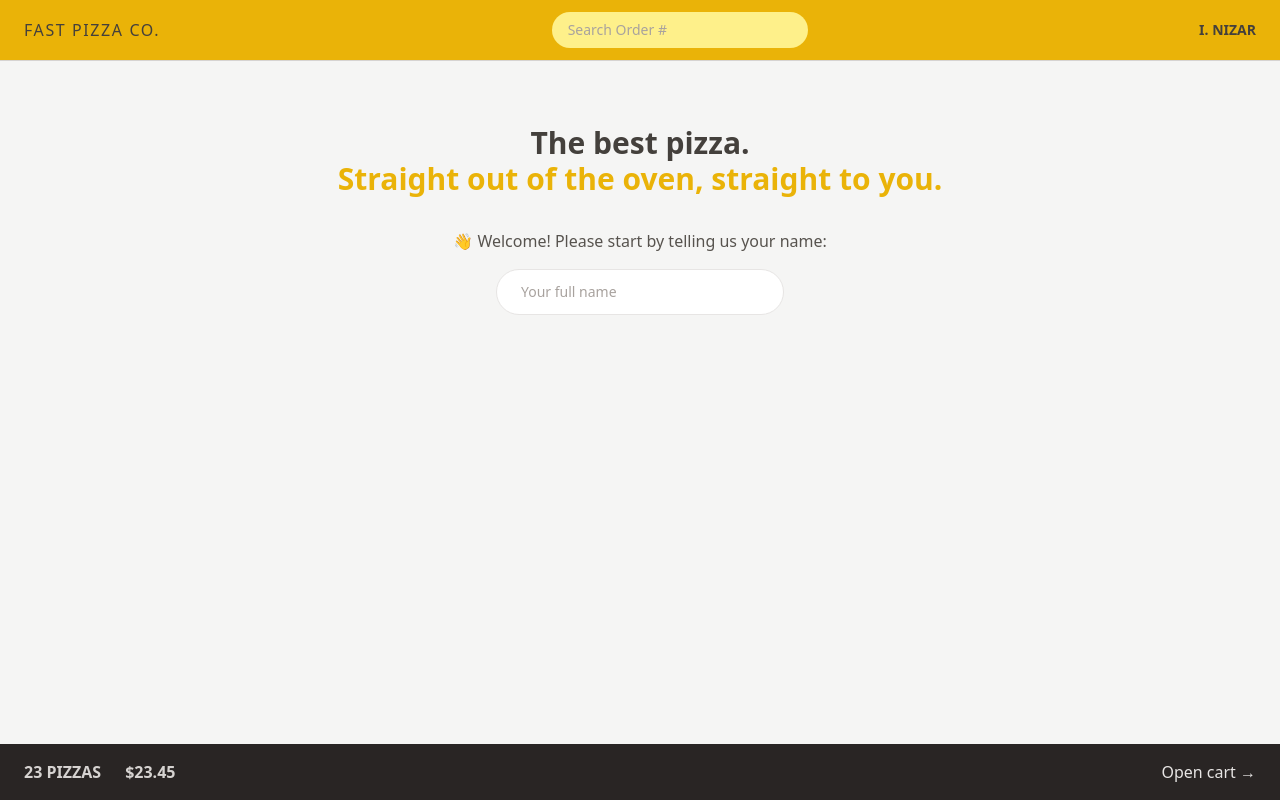
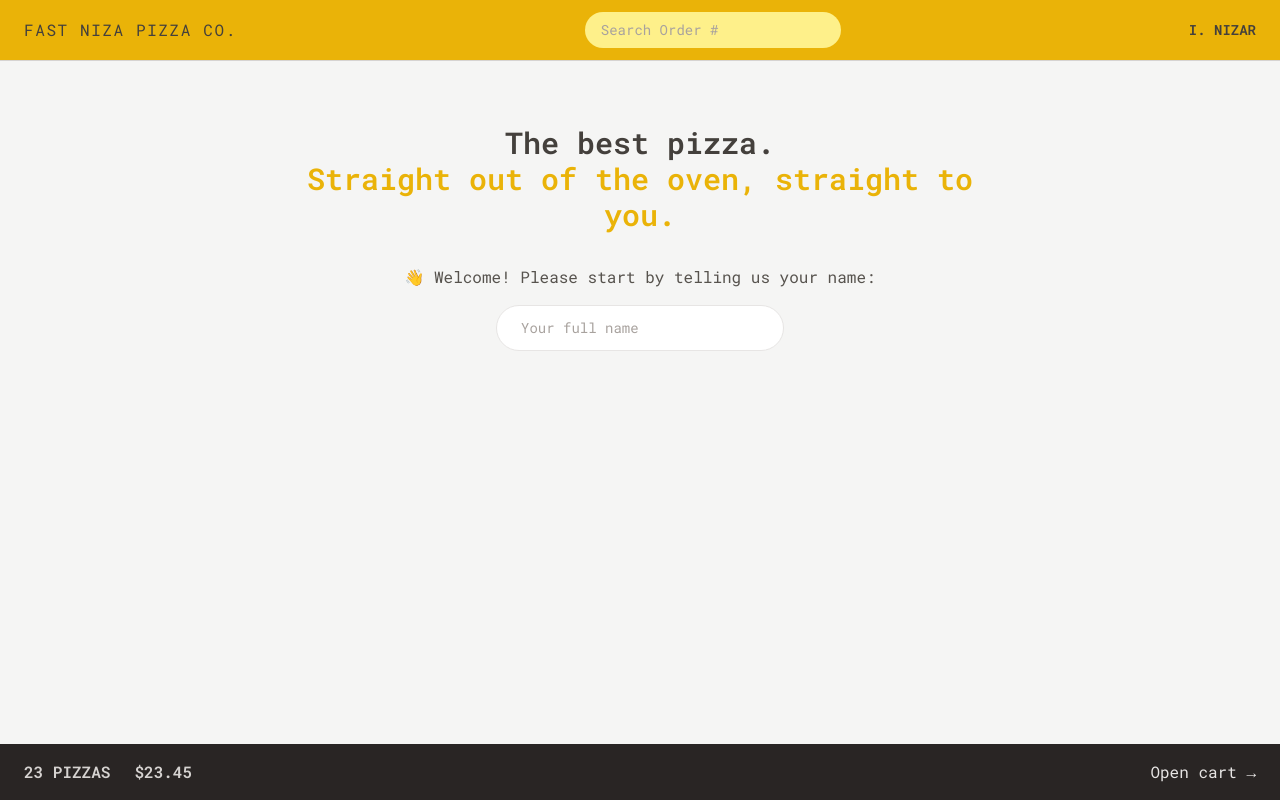
Before and after one commit to nizar-ing/fast-pizza, a React (Vite) app: page / in a window 1280 px wide. Built offline with nearby package versions, Linux system fonts and the light colour scheme.

Commit message:
Configuring Tailwind by overriding the font family as a core property and the height as an extension.

```diff
--- a/index.html
+++ b/index.html
@@ -4,6 +4,9 @@
     <meta charset="UTF-8" />
     <link rel="icon" type="image/svg+xml" href="/vite.svg" />
     <meta name="viewport" content="width=device-width, initial-scale=1.0" />
+    <link rel="preconnect" href="https://fonts.googleapis.com" />
+    <link rel="preconnect" href="https://fonts.gstatic.com" crossorigin />
+    <link href="https://fonts.googleapis.com/css2?family=Roboto+Mono:wght@300;400;500;600;700&display=swap" rel="stylesheet" />
     <title>Vite + React</title>
   </head>
   <body class="bg-stone-100 text-stone-700">
--- a/src/ui/Header.jsx
+++ b/src/ui/Header.jsx
@@ -6,7 +6,7 @@
   return (
     <header className="flex items-center justify-between border-b border-stone-300 bg-yellow-500 px-4 py-3 uppercase sm:px-6">
       <Link className="tracking-widest" to="/">
-        Fast Pizza Co.
+        Fast Niza Pizza Co.
       </Link>
       <SearchOrder />
       <Username />
--- a/tailwind.config.js
+++ b/tailwind.config.js
@@ -1,9 +1,15 @@
 /** @type {import('tailwindcss').Config} */
 export default {
-    content: ["./index.html",
-        "./src/**/*.{js,ts,jsx,tsx}"],
-    theme: {
-        extend: {},
+  content: ["./index.html", "./src/**/*.{js,ts,jsx,tsx}"],
+  theme: {
+    fontFamily: {
+      sans: "Roboto Mono, monospace",
     },
-    plugins: [],
-}
+    extend: {
+      height: {
+        screen: "100dvh",
+      },
+    },
+  },
+  plugins: [],
+};
```
